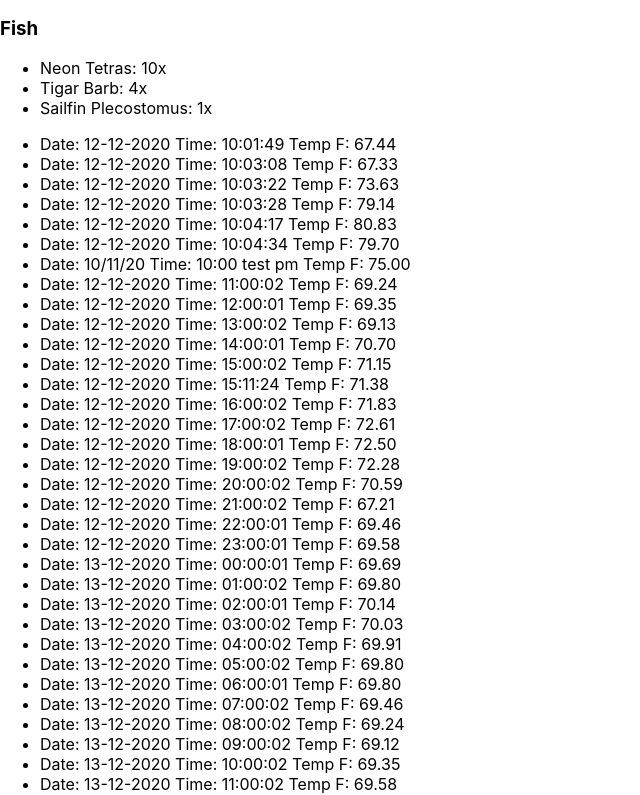
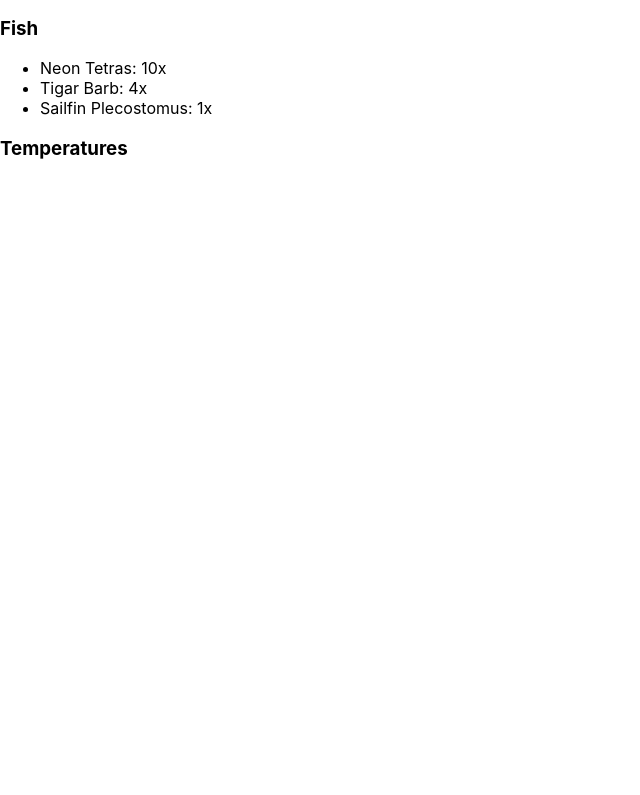
Before and after one commit to d-e-k-k/aquapi_frontend, a React (Create React App) app: page / in a window 1280 px wide. Shown: the part 365-1160 px from the top of the page, without its empty margins (0-640 px from the left). After the commit the page ends 800 px from the top, so only its background shows below. Built offline with nearby package versions, Linux system fonts and the light colour scheme.

Commit message:
Created temp dropdown toggle

```diff
--- a/src/components/aquarium_status/temperature/TemperatureList.js
+++ b/src/components/aquarium_status/temperature/TemperatureList.js
@@ -3,33 +3,49 @@ import axios from 'axios';
 import datepicker from 'js-datepicker';
 
 const TemperatureList = () => {
-    const [temperatureData, setTemperatureData] = useState()
-    const [endDate, setEndDate] = useState()
-    const[startDate, setStartDate] = useState()
+	const [temperatureData, setTemperatureData] = useState();
+	const [endDate, setEndDate] = useState();
+	const [startDate, setStartDate] = useState();
+	const [showTemperatures, setShowTemperatures] = useState(false);
 	// const url = 'https://mighty-lake-45709.herokuapp.com/temperatures';
-    const url = "./temp_seeds.json"
+	const url = './temp_seeds.json';
 	useEffect(() => {
 		axios({
 			method: 'GET',
 			url: url,
-		}).then((res) => {
-            setTemperatureData(res.data)
 		})
-        .catch(console.error)
+			.then((res) => {
+				setTemperatureData(res.data);
+			})
+			.catch(console.error);
 	}, []);
 
-	return <div>
+	function toggleShowTemperatures() {
+		showTemperatures ? setShowTemperatures(false) : setShowTemperatures(true);
+	}
+	return (
+		<div>
+			<h3 onClick={toggleShowTemperatures}>Temperatures</h3>
+			{showTemperatures ? (
+				<div>
 					<ul>
-           {temperatureData ?
-                temperatureData.map(temperatureObj => {
+						{temperatureData
+							? temperatureData.map((temperatureObj) => {
 									return (
-                    <li>Date: {temperatureObj.date} Time: {temperatureObj.time} Temp F: {temperatureObj.temperature.toFixed(2)}</li>
-                        )
+										<li>
+											Date: {temperatureObj.date} Time: {temperatureObj.time}{' '}
+											Temp F: {temperatureObj.temperature.toFixed(2)}
+										</li>
+									);
 							  })
-                : null
-            }
+							: null}
 					</ul>
-    </div>;
+				</div>
+			) : (
+				null
+			)}
+		</div>
+	);
 };
 
 export default TemperatureList;
```
Also changed, not shown: 1 other file (tests, documents, lock files or other folders). Lines whose indentation alone changed are shown as unchanged.
